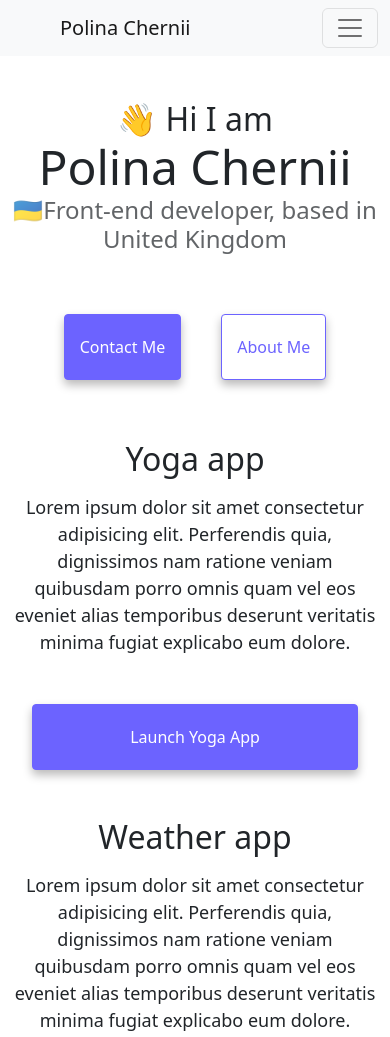
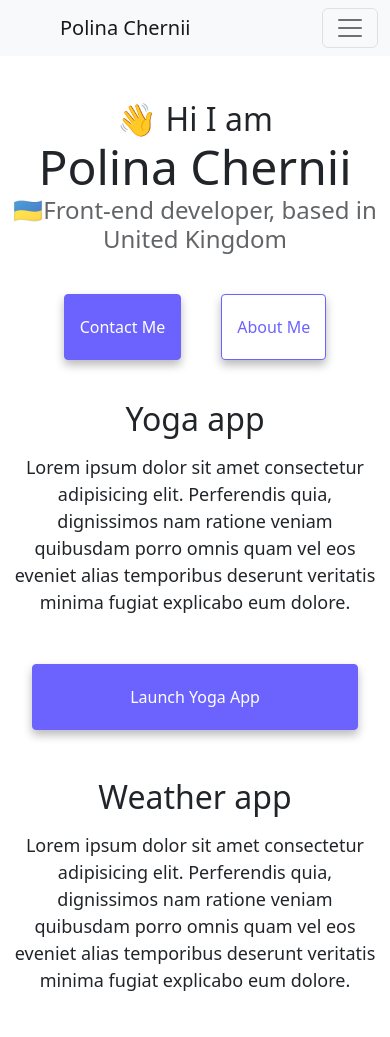
Before and after one commit to plnvsln/Responsive-week3, a plain HTML site: page index.html in a window 390 px wide. Shown: the top 1037 px of the page. Drawn offline with nearby package versions, Linux system fonts and the light colour scheme.

Commit message:
reduced margin for .navigation-links (for xs screen)

```diff
--- a/style.css
+++ b/style.css
@@ -102,4 +102,7 @@ p {
     text-align: center;
     margin: 0 20px;
   }
+  .navigation-links {
+    margin: 20px 10px;
+  }
 }
```
